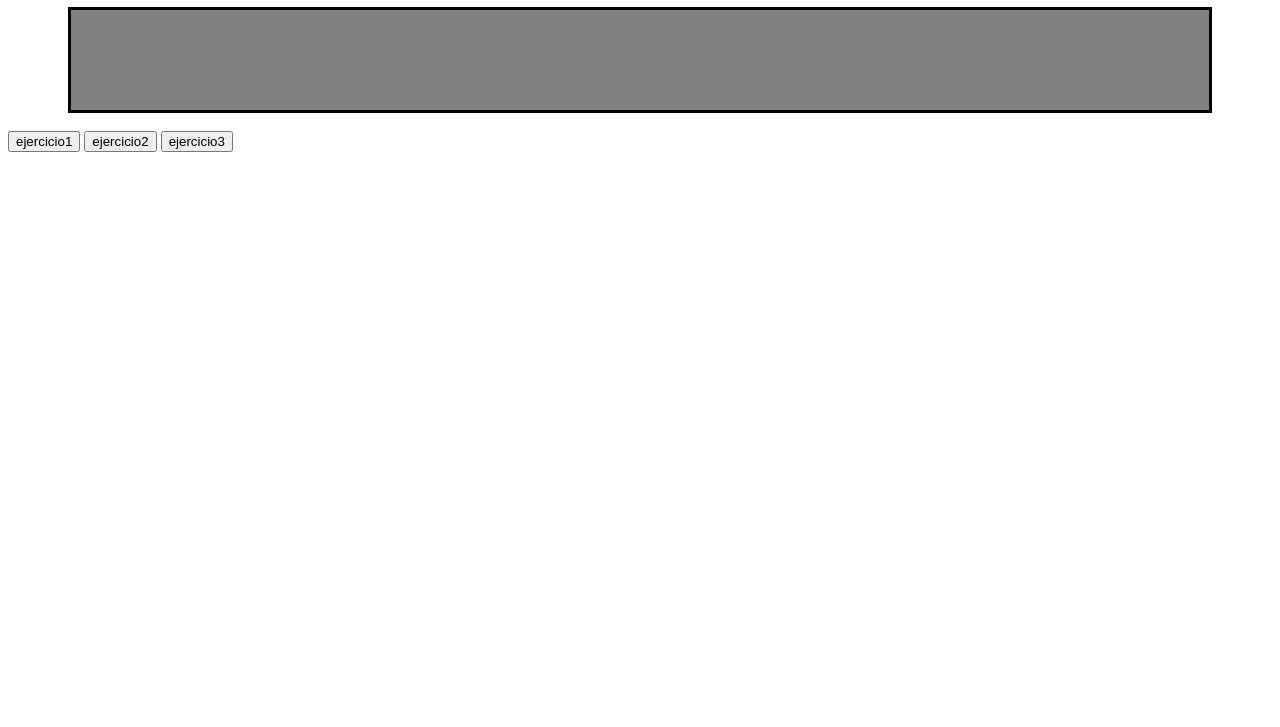
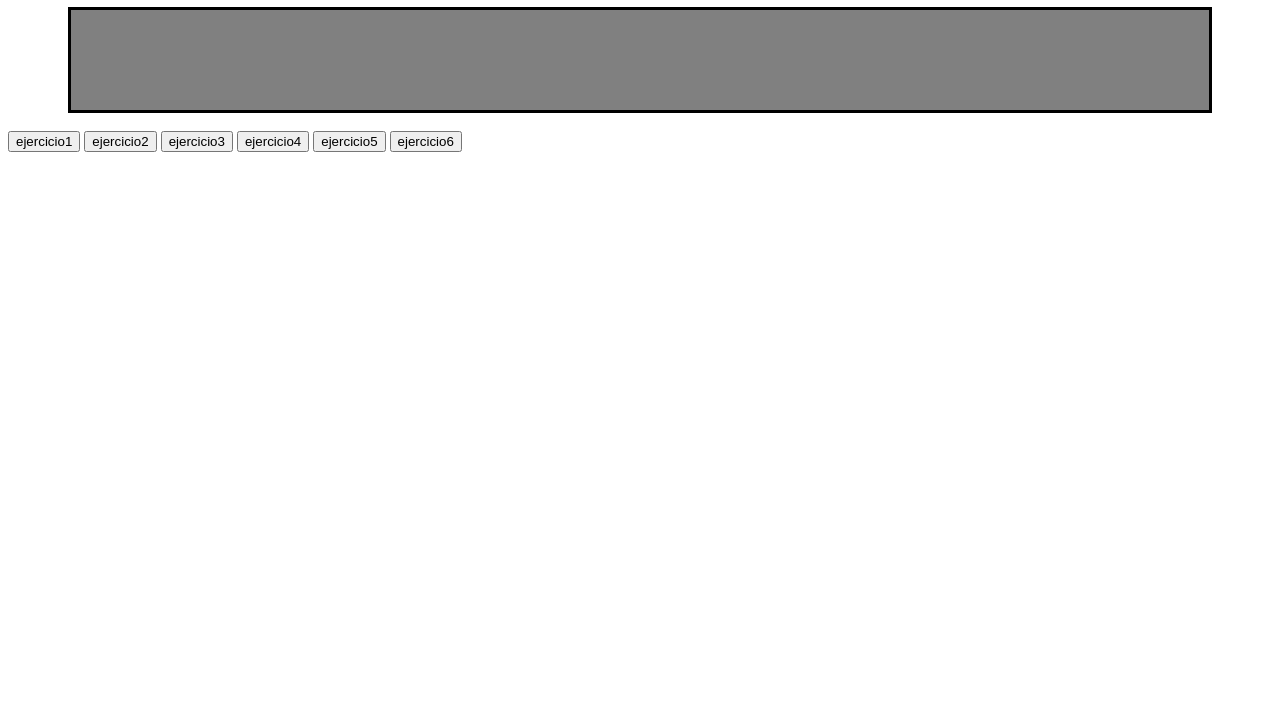
Before and after one commit to Danielfernandezvalcarce/DesarrolloEntornoWebCliente, a plain HTML site: page ACTIVIDADES/04 Actividades orientadas a objetos en JS/index.html in a window 1280 px wide. Shown: the part 73-800 px from the top of the page. Drawn offline with Linux system fonts and the light colour scheme.

Commit message:
hasta el ejercicio 5 completo

```diff
--- a/ACTIVIDADES/04 Actividades orientadas a objetos en JS/ejercicios.js
+++ b/ACTIVIDADES/04 Actividades orientadas a objetos en JS/ejercicios.js
@@ -77,7 +77,7 @@ function ejercicio2(cyclist_team){
 
 //03. Imprime nombres ordenados por altura y luego saca la lista de los nombres ordenada  por altura, de los más altos a los más bajos.
 
-function ejercicio3(){
+function ejercicio3(cyclist_team){
 
     let nombres = "";
 
@@ -94,11 +94,77 @@ function ejercicio3(){
 que tiene más tours, y si empatan a tours, es mejor el  que tiene más wins. Imprime los nombres ordenados y también el número
 de tours y  de wins.*/
 
-function ejercicio4(){
 
-    let nombres = "";
+function ejercicio4(cyclist_team){
 
-    cyclist_team.cyclists.sort((a,b) => b.tours - a.tours);
+    let output = "";
+
+    function ordenar(a, b){
+      if(a.tours > b.tours){
+        return -1;
+      }else if(a.tours < b.tours){
+        return 1;
+      }else{
+        if(a.wins > b.wins){
+          return -1;
+        }
+        else if(b.wins < a.wins){
+          return 1;
+        }
+      }
+    }
+
+    cyclist_team.cyclists.sort((a, b) => ordenar(a, b));
+
+    for (let i=0 ; i < cyclist_team.cyclists.length; i++) {
+
+      output += cyclist_team.cyclists[i].name + " tiene " + cyclist_team.cyclists[i].tours + " tours y " + cyclist_team.cyclists[i].wins + " victorias, ";
+
+    }
+
+    document.getElementById("salida").innerHTML = output;
+
+}
+
+/*05. Utiliza map() para añadir un tour a todos los ciclistas. */
+
+function ejercicio5(cyclist_team){
+
+  const addTours = cyclist_team.cyclists.map(function(element){
+    element.tours ++ ;
+    return element;
+  });
+
+  let output = "";
+
+  for (let i=0 ; i < addTours.length; i++) {
+
+    output += addTours[i].name + " tiene " + addTours[i].tours + " tours y " + addTours[i].wins + " victorias, ";
+
+  }
+
+  document.getElementById("salida").innerHTML = output;
+}
+
+/*06.  Utiliza filter() para eliminar todos los ciclistas menores de 30 años */
+
+function ejercicio6(cyclist_team){
+
+  let output = "";
+
+  function cambiaFechas(fecha){
+
+    for (let i = 0; i < cyclist_team.cyclists.length; i++) {
+
+    }
+  }
 
 
+  for (let i=0 ; i < cyclist_team.cyclists.length; i++) {
+
+    output += cyclist_team.cyclists[i].name + " tiene " + cyclist_team.cyclists[i].born + " años.";
+
+  }
+
+  document.getElementById("salida").innerHTML = output;
 }
--- a/ACTIVIDADES/04 Actividades orientadas a objetos en JS/index.html
+++ b/ACTIVIDADES/04 Actividades orientadas a objetos en JS/index.html
@@ -26,5 +26,8 @@
     <button onclick="ejercicio1(cyclist_team)">ejercicio1</button>
     <button onclick="ejercicio2(cyclist_team)">ejercicio2</button>
     <button onclick="ejercicio3(cyclist_team)">ejercicio3</button>
+    <button onclick="ejercicio4(cyclist_team)">ejercicio4</button>
+    <button onclick="ejercicio5(cyclist_team)">ejercicio5</button>
+    <button onclick="ejercicio6(cyclist_team)">ejercicio6</button>
 </body>
 </html>
```
